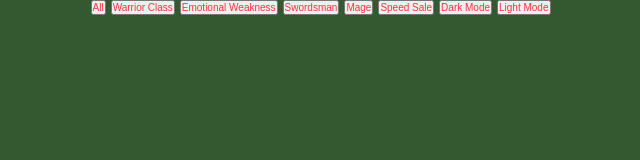
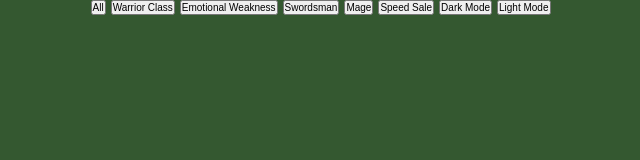
Before and after one commit to staten-island-tech/vite-project-bensonc27, a website built with Vite: page Store/index.html in a window 1280 px wide. Shown: the whole page, without its empty margins (322-962 px from the left). Built offline with nearby package versions, Linux system fonts and the light colour scheme; a web font is replaced by a local one.

Commit message:
Update style.css

```diff
--- a/Store/CSS/style.css
+++ b/Store/CSS/style.css
@@ -65,5 +65,4 @@ p{
 
 button{
 margin-left: 5px;
-color:var(--buttons);
 }
```
